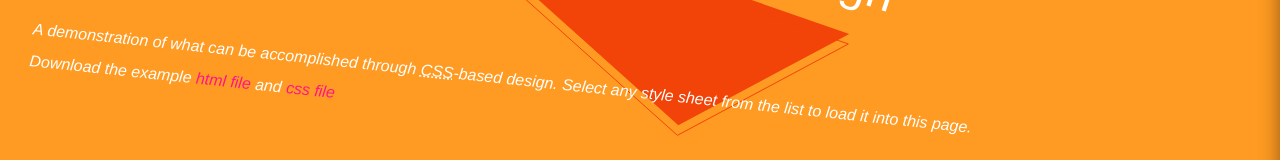
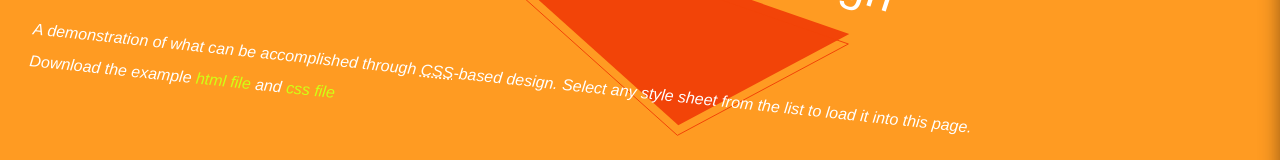
Before and after one commit to JavierSosaBYUI/Zen_Garden_01, a plain HTML site: page index.html in a window 1280 px wide. Shown: the part 324-484 px from the top of the page. Drawn offline with Linux system fonts and the light colour scheme.

Commit message:
Last updates

```diff
--- a/style.scss
+++ b/style.scss
@@ -128,7 +128,7 @@ $background2:url('triangle2.svg');
 // COLORS
 $color1: #FF9B22; /*Orange*/
 $color2: #739e05; /*Red*/
-$color3: #ff158a; /*Yellow*/
+$color3: #d0ff15; /*Yellow*/
 $color4: #0c04f9; /*DkRed*/
 
 $primary-text-color: white;
```
Also changed, not shown: style.css.
